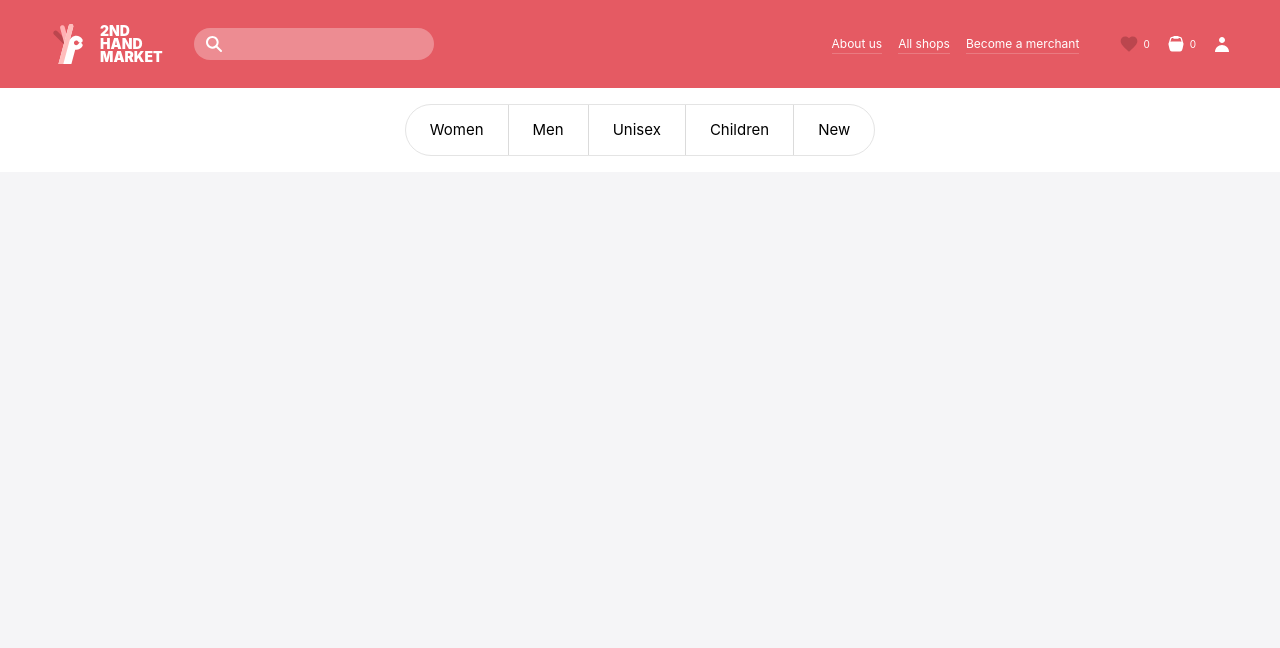
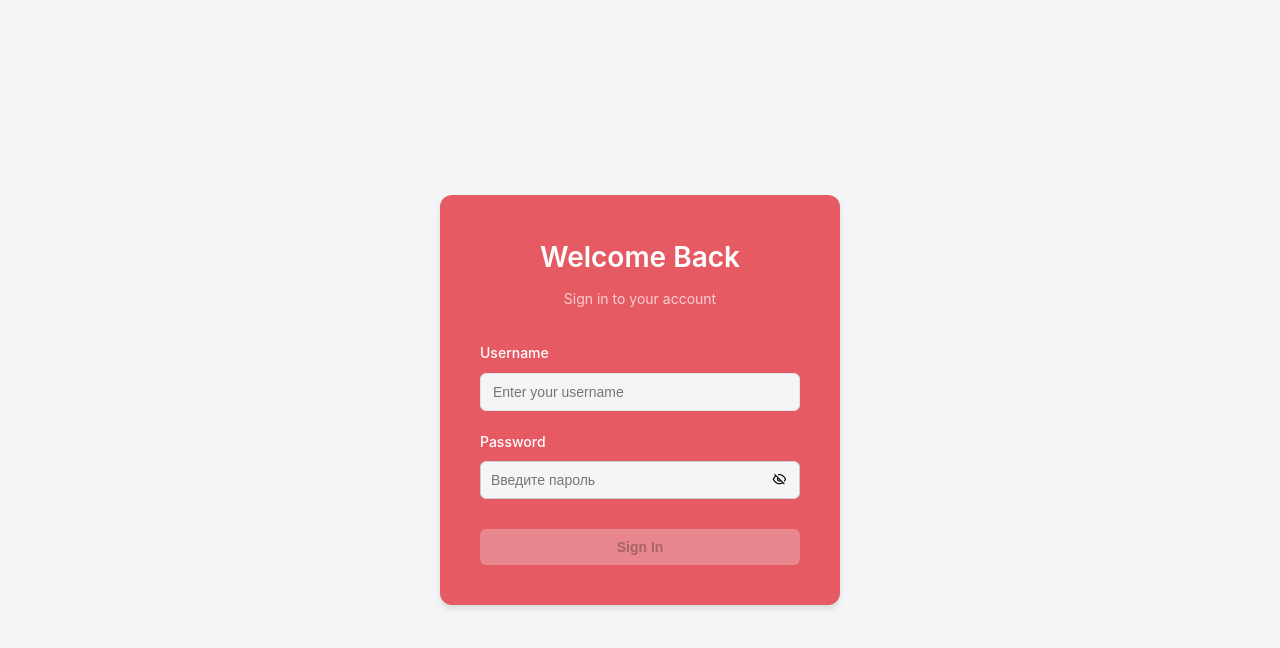
Before and after one commit to Lis1459/Second-Hand-Market, a Vue app: page /login in a window 1280 px wide. Shown: the top 648 px of the page. Built offline with nearby package versions, Linux system fonts and the light colour scheme; the HTML template or start-up script is replaced by a standard one.

Commit message:
added login page, realized authentication, made routes protected,

```diff
--- a/src/App.vue
+++ b/src/App.vue
@@ -1,14 +1,29 @@
 <script setup lang="ts">
-import { RouterView } from "vue-router";
+import { RouterView, useRoute } from "vue-router";
+import { useAuthStore } from "@/stores/auth.store";
+import { onMounted, computed } from "vue";
 
 import TheHeader from "./layouts/components/TheHeader.vue";
 import CategoryTabs from "./components/CategoryTabs.vue";
+
+const authStore = useAuthStore();
+const route = useRoute();
+
+// Инициализируем auth при загрузке приложения
+onMounted(() => {
+  authStore.initializeAuth();
+});
+
+// Определяем, нужно ли показывать header и categoryTabs
+const showLayout = computed(() => {
+  return route.name !== "login" && authStore.isAuthenticated;
+});
 </script>
 
 <template>
-  <TheHeader />
-  <CategoryTabs />
-  <main class="main">
+  <TheHeader v-if="showLayout" />
+  <CategoryTabs v-if="showLayout" />
+  <main class="main" :class="{ 'main--full': !showLayout }">
     <RouterView />
   </main>
 </template>
@@ -19,4 +34,8 @@ main {
   justify-content: center;
   min-height: 100vh;
 }
+
+main.main--full {
+  background-color: var(--color-background);
+}
 </style>
--- a/src/layouts/components/TheHeader.vue
+++ b/src/layouts/components/TheHeader.vue
@@ -1,7 +1,17 @@
 <script setup lang="ts">
 import { IconCart, IconHeart, IconProfile, IconSearch } from "@/components/icons";
+import { useAuthStore } from "@/stores/auth.store";
+import { useRouter } from "vue-router";
 import InputText from "primevue/inputtext";
 import { RouterLink } from "vue-router";
+
+const router = useRouter();
+const authStore = useAuthStore();
+
+const handleLogOut = () => {
+  authStore.logout();
+  router.push("/login");
+};
 </script>
 <template>
   <header class="header">
@@ -35,7 +45,7 @@ import { RouterLink } from "vue-router";
           <IconCart class="cart-icon" />
           <p class="cart-count">0</p>
         </div>
-        <IconProfile class="profile-icon" />
+        <IconProfile class="profile-icon" @click="handleLogOut" />
       </div>
     </div>
   </header>
--- a/src/router/index.ts
+++ b/src/router/index.ts
@@ -1,20 +1,42 @@
 import { createRouter, createWebHistory } from "vue-router";
+import { useAuthStore } from "@/stores/auth.store";
 import AllShopsView from "../views/AllShopsView.vue";
 
 const router = createRouter({
   history: createWebHistory(import.meta.env.BASE_URL),
   routes: [
     {
+      path: "/login",
+      name: "login",
+      component: () => import("../views/LoginView.vue"),
+    },
+    {
       path: "/",
       name: "home",
       component: AllShopsView,
+      meta: { requiresAuth: true },
     },
     {
       path: "/reserved",
       name: "reserved",
       component: () => import("../views/ReservedView.vue"),
+      meta: { requiresAuth: true },
     },
   ],
 });
 
+router.beforeEach((to, from) => {
+  const authStore = useAuthStore();
+
+  const requiresAuth = to.matched.some((record) => record.meta.requiresAuth);
+
+  if (requiresAuth && !authStore.isAuthenticated) {
+    return { name: "/login" };
+  } else if (to.name === "login" && authStore.isAuthenticated) {
+    return { name: "home" };
+  } else {
+    return true;
+  }
+});
+
 export default router;
--- /dev/null
+++ b/src/services/auth.service.ts
@@ -0,0 +1,28 @@
+import type { AuthResponse, AuthUser, LoginRequest } from "@/types/auth.types";
+import { api } from "./api";
+
+export const authService = {
+  async login(credentials: LoginRequest): Promise<AuthResponse> {
+    try {
+      const { data } = await api.post<AuthResponse>("/auth/login", credentials);
+      return data;
+    } catch (error) {
+      console.error("Login error:", error);
+      throw error;
+    }
+  },
+
+  logout(): void {
+    localStorage.removeItem("authToken");
+    localStorage.removeItem("authUser");
+  },
+
+  getStoredToken(): string | null {
+    return localStorage.getItem("authToken");
+  },
+
+  getStoredUser(): AuthUser | null {
+    const user = localStorage.getItem("authUser");
+    return user ? JSON.parse(user) : null;
+  },
+};
--- /dev/null
+++ b/src/stores/auth.store.ts
@@ -0,0 +1,66 @@
+import { authService } from "@/services/auth.service";
+import type { AuthUser, LoginRequest } from "@/types/auth.types";
+import { defineStore } from "pinia";
+
+export const useAuthStore = defineStore("auth", {
+  state: () => ({
+    user: null as AuthUser | null,
+    token: null as string | null,
+    isLoading: false,
+    error: null as string | null,
+  }),
+
+  getters: {
+    isAuthenticated: (state) => !!state.token,
+    currentUser: (state) => state.user,
+  },
+
+  actions: {
+    async login(credentials: LoginRequest) {
+      try {
+        this.isLoading = true;
+        this.error = null;
+
+        const response = await authService.login(credentials);
+
+        this.token = response.accessToken;
+        this.user = {
+          id: response.id,
+          username: response.username,
+          email: response.email,
+          firstName: response.firstName,
+          lastName: response.lastName,
+          token: response.accessToken,
+        };
+
+        localStorage.setItem("authToken", response.accessToken);
+        localStorage.setItem("authUser", JSON.stringify(this.user));
+
+        return true;
+      } catch (error: unknown) {
+        this.error = error instanceof Error ? error.message : "Login failed";
+        console.error("Login error:", error);
+        return false;
+      } finally {
+        this.isLoading = false;
+      }
+    },
+
+    logout() {
+      authService.logout();
+      this.user = null;
+      this.token = null;
+      this.error = null;
+    },
+
+    initializeAuth() {
+      const token = authService.getStoredToken();
+      const user = authService.getStoredUser();
+
+      if (token && user) {
+        this.token = token;
+        this.user = user;
+      }
+    },
+  },
+});
--- /dev/null
+++ b/src/views/LoginView.vue
@@ -0,0 +1,193 @@
+<script setup lang="ts">
+import { useAuthStore } from "@/stores/auth.store";
+import { useRouter } from "vue-router";
+import { ref } from "vue";
+import { Button, InputText } from "primevue";
+
+const router = useRouter();
+const authStore = useAuthStore();
+
+const username = ref("");
+const password = ref("");
+
+const isVisible = ref(false);
+const toggle = () => {
+  isVisible.value = !isVisible.value;
+};
+
+const handleLogin = async () => {
+  const success = await authStore.login({
+    username: username.value,
+    password: password.value,
+  });
+
+  console.log(success);
+
+  if (success) {
+    router.push("/");
+  }
+};
+</script>
+
+<template>
+  <div class="login-container">
+    <div class="login-card">
+      <div class="login-header">
+        <h1>Welcome Back</h1>
+        <p>Sign in to your account</p>
+      </div>
+
+      <form @submit.prevent="handleLogin" class="login-form">
+        <div class="form-group">
+          <label for="username">Username</label>
+          <InputText
+            id="username"
+            v-model="username"
+            type="text"
+            placeholder="Enter your username"
+            class="form-input"
+          />
+        </div>
+
+        <div class="form-group">
+          <label for="password">Password</label>
+          <div class="password">
+            <input
+              :type="isVisible ? 'text' : 'password'"
+              v-model="password"
+              class="form-input password__input"
+              placeholder="Введите пароль"
+            />
+
+            <button type="button" class="password__toggle" @click="toggle">
+              <i v-if="isVisible" class="pi pi-eye"></i>
+              <i v-else class="pi pi-eye-slash"></i>
+            </button>
+          </div>
+        </div>
+
+        <div v-if="authStore.error" class="error-message">
+          {{ authStore.error }}
+        </div>
+
+        <Button
+          type="submit"
+          label="Sign In"
+          class="login-button"
+          :disabled="!username || !password"
+        />
+      </form>
+    </div>
+  </div>
+</template>
+
+<style scoped>
+.login-container {
+  width: 100%;
+  display: flex;
+  justify-content: center;
+  align-items: center;
+  min-height: 100vh;
+  background: var(--color-background);
+  padding: 20px;
+}
+
+.login-card {
+  background-color: var(--color-header-background);
+  border-radius: 12px;
+  padding: 40px;
+  width: 100%;
+  max-width: 400px;
+  box-shadow: 0 4px 6px rgba(0, 0, 0, 0.1);
+}
+
+.login-header {
+  text-align: center;
+  margin-bottom: 32px;
+  color: var(--color-header-text);
+}
+
+.login-header h1 {
+  font-size: 28px;
+  margin: 0 0 8px 0;
+  font-weight: 600;
+}
+
+.login-header p {
+  font-size: 14px;
+  margin: 0;
+  opacity: 0.7;
+}
+
+.login-form {
+  display: flex;
+  flex-direction: column;
+  gap: 20px;
+}
+
+.form-group {
+  display: flex;
+  flex-direction: column;
+  gap: 8px;
+}
+
+.form-group label {
+  font-size: 14px;
+  font-weight: 500;
+  color: var(--color-header-text);
+}
+
+.form-input {
+  padding: 10px 12px;
+  border-radius: 6px;
+  border: 1px solid var(--color-border, #e0e0e0);
+  font-size: 14px;
+  background-color: var(--color-background);
+  transition: border-color 0.2s;
+}
+
+.form-input:focus {
+  outline: none;
+  border-color: var(--color-primary, #007bff);
+}
+
+.error-message {
+  padding: 10px 12px;
+  background-color: #fee;
+  border: 1px solid #fcc;
+  border-radius: 6px;
+  color: #c33;
+  font-size: 13px;
+}
+
+.login-button {
+  border: none;
+  padding: 10px;
+  font-size: 14px;
+  font-weight: 600;
+  border-radius: 6px;
+  margin-top: 10px;
+}
+
+.password {
+  position: relative;
+  width: 100%;
+}
+
+.password__input {
+  width: 100%;
+  padding: 10px 36px 10px 10px;
+  border: 1px solid #ccc;
+  border-radius: 6px;
+}
+
+.password__toggle {
+  position: absolute;
+  right: 8px;
+  top: 50%;
+  transform: translateY(-50%);
+  border: none;
+  background: none;
+  cursor: pointer;
+}
+</style>
```
Also changed, not shown: src/types/auth.types.ts (added, +24 -0 lines), 1 other file (tests, documents, lock files or other folders).
